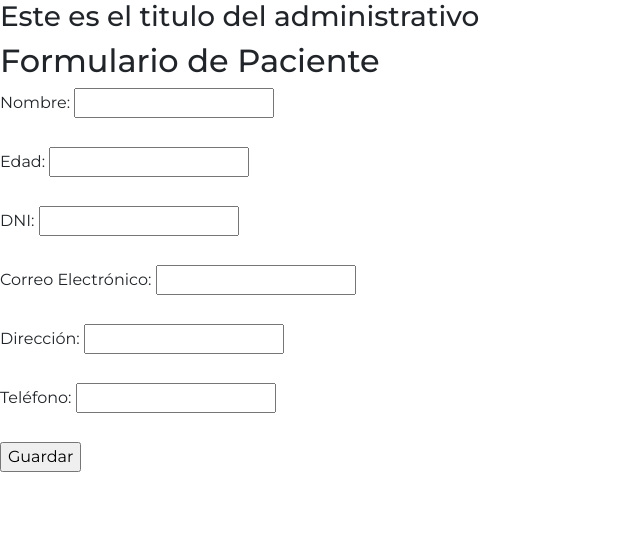
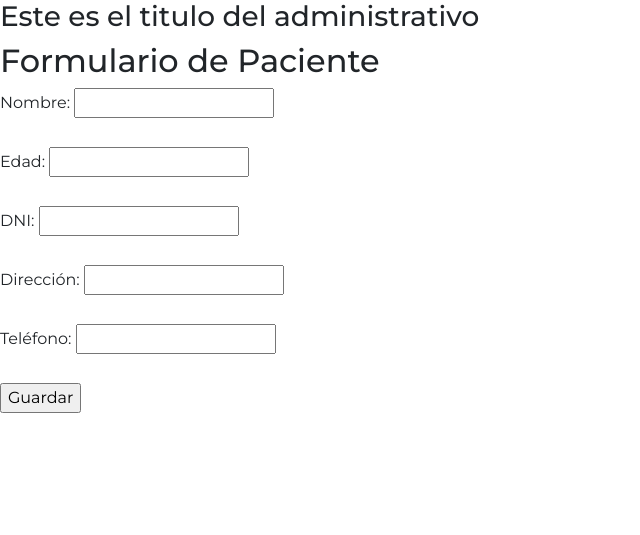
Before and after one commit to Manalijuan/TercerPreEntregaFinal, a Django app: page /AppManali/administrativo in a window 1280 px wide. Shown: the part 800-1335 px from the top of the page, without its empty margins (0-640 px from the left). Run offline with Django 4.2, Linux system fonts and the light colour scheme; parts of the project's set-up code (start-up, migrations or seed data) failed here and were passed over; some libraries are stand-ins or nearby versions.

Commit message:
con error

```diff
--- a/AppManali/templates/AppManali/administrativo.html
+++ b/AppManali/templates/AppManali/administrativo.html
@@ -21,9 +21,6 @@
       <label for="dni">DNI:</label>
       <input type="text" id="dni" name="dni" required /><br /><br />
 
-      <label for="correo">Correo Electrónico:</label>
-      <input type="email" id="correo" name="correo" required /><br /><br />
-
       <label for="direccion">Dirección:</label>
       <input type="text" id="direccion" name="direccion" required /><br /><br />
 
--- a/AppManali/urls.py
+++ b/AppManali/urls.py
@@ -5,6 +5,7 @@ urlpatterns= [
     path("administrativo",views.administrativo, name="Administrativo"),
     path("doctor",views.doctor, name="Doctor"),
     path("paciente",views.paciente, name="Paciente"),
-    path("administrativoFormulario",views.administrativoFormulario, name="administrativoFormulario"),
+    path("administrativoFormulario",views.administrativoFormulario,
+         name="administrativoFormulario")
 
 ]
--- a/AppManali/views.py
+++ b/AppManali/views.py
@@ -1,4 +1,4 @@
-from django.shortcuts import render, re
+from django.shortcuts import render
 from django.http import HttpResponse
 from .models import *
 # Create your views here.
@@ -12,7 +12,11 @@ def paciente(request):
     return render(request, "AppManali/paciente.html")
 def administrativoFormulario(request):
     if request.method=="POST":
-        administrativo=Administrativo(request.POST["Nombre"],request.POST["Edad"],request.POST["DNI"],request.POST["Dirección"],request.POST["Teléfono"])
+        administrativo=Administrativo(request.POST["Nombre"],
+                                      request.POST["Edad"],
+                                      request.POST["DNI"],
+                                      request.POST["Dirección"],
+                                      request.POST["Teléfono"])
         administrativo.save()
-        return render(request, "administrativo.html")
+        return render(request, "inicio.html")
     return render(request,"AppManali/administrativoFormulario")
```
